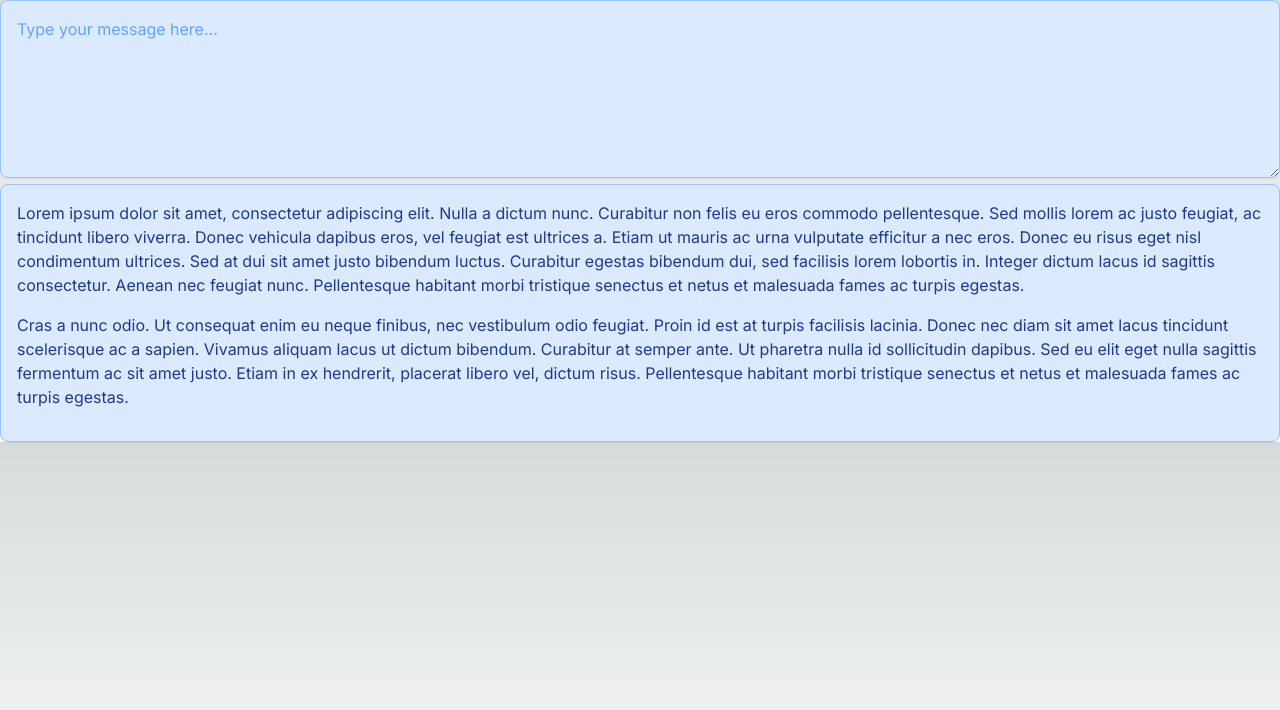
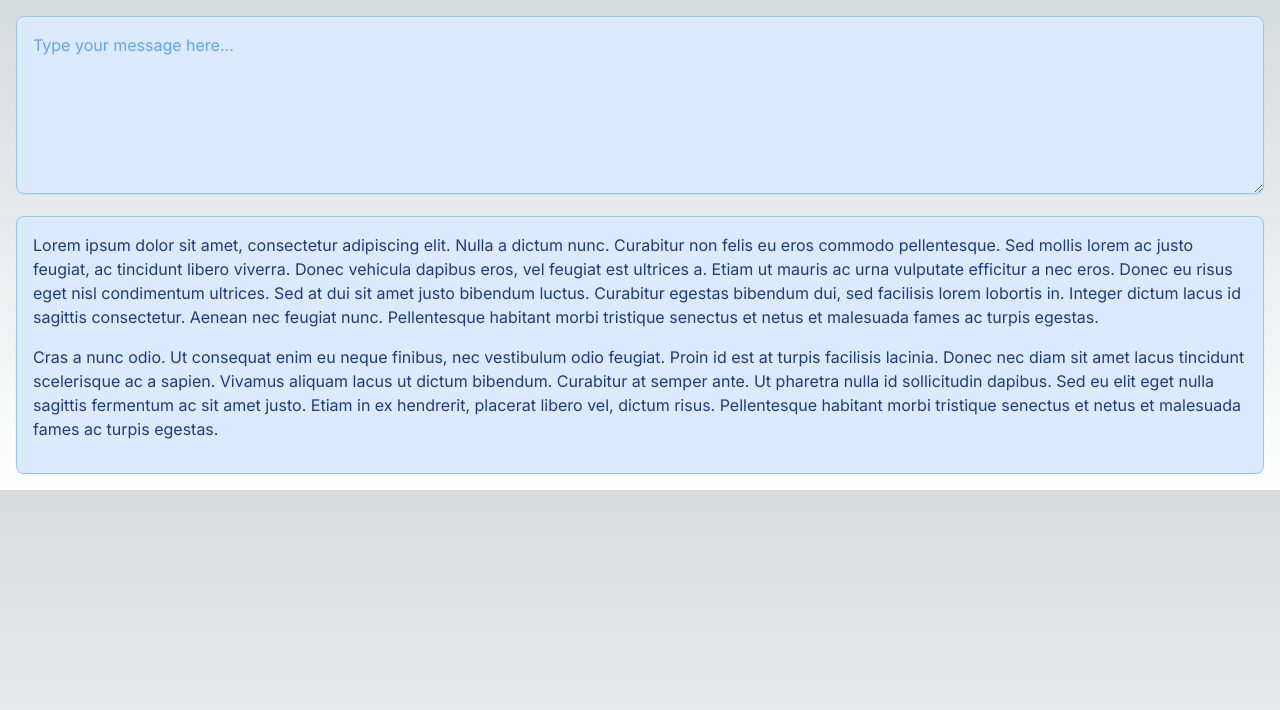
Before and after one commit to joelstevick/less-is-more, a Next.js app: page / in a window 1280 px wide. Shown: the top 710 px of the page. Built offline with nearby package versions, Linux system fonts and the light colour scheme.

Commit message:
add whitespace

```diff
--- a/app/page.tsx
+++ b/app/page.tsx
@@ -3,8 +3,9 @@ import ScrollableText from "@/components/scrollable-text/scrollable-text";
 
 export default function Home() {
   return (
-    <main className="">
+    <main className="p-4">
       <Textarea />
+      <div className="h-4"></div>
       <ScrollableText />
     </main>
   );
```
